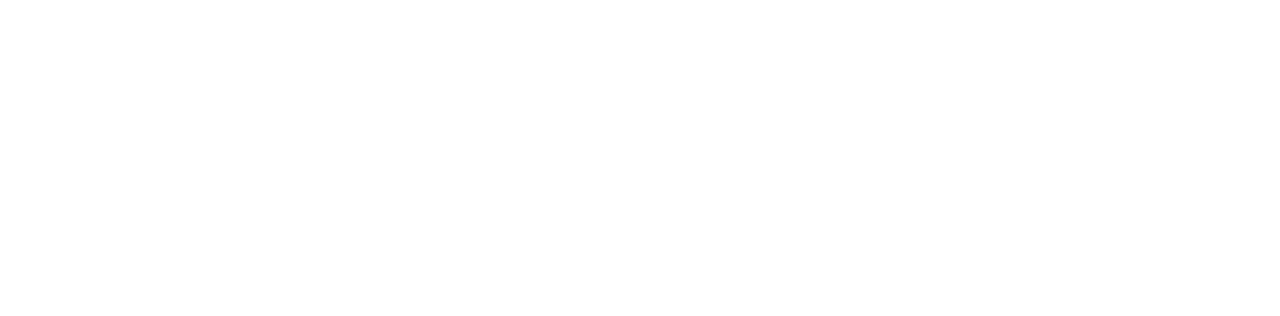
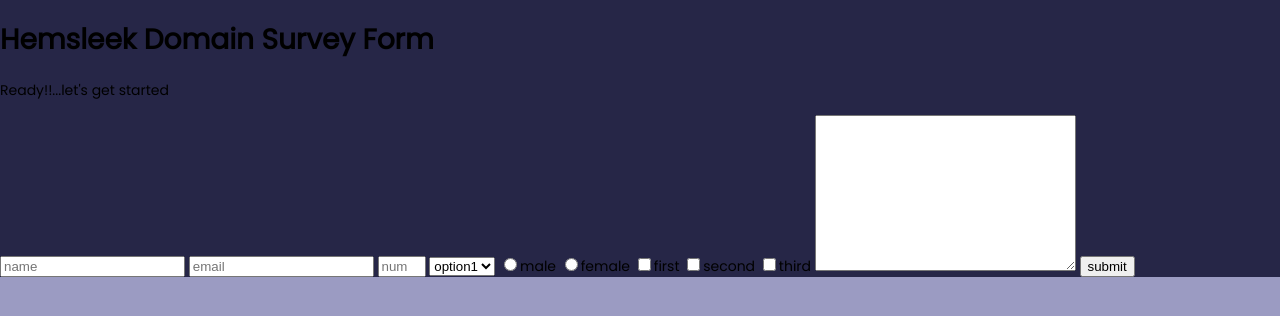
Before and after one commit to Hemsleek/FCC-survey-form, a plain HTML site: page index.html in a window 1280 px wide. Drawn offline with Linux system fonts and the light colour scheme.

Commit message:
WIP:survey form

```diff
--- a/css/style.css
+++ b/css/style.css
@@ -1,8 +1,33 @@
 html , body{
     margin:0;
     padding:0;
+    font-size:14px;
+    font-family: 'Poppins', sans-serif;
 
 }
 *{
     box-sizing: border-box;
 }
+body{
+
+    background-color: rgba(56, 57, 135, .5);
+}
+
+/*
+ HELPER STYLES START
+=================
+*/
+
+.flex{
+    display: flex;
+    margin:auto;
+    background-color: #262647;
+}
+.flex-col{
+    flex-direction: column;
+}
+
+/*
+ HELPER STYLES END
+=================
+*/
--- a/index.html
+++ b/index.html
@@ -4,8 +4,60 @@
     <meta charset="UTF-8">
     <meta name="viewport" content="width=device-width, initial-scale=1.0">
     <title>survey form</title>
+    <link href="https://fonts.googleapis.com/css2?family=Poppins:ital,wght@0,200;0,400;1,200&display=swap" rel="stylesheet">
+
+    <link rel="stylesheet" href="./css/style.css">
 </head>
 <body>
+    <script src="https://cdn.freecodecamp.org/testable-projects-fcc/v1/bundle.js"></script>
+    <div class="flex flex-col">
+        <header>
+            <h1 id="title">Hemsleek Domain Survey Form</h1>
+            <p id="description">Ready!!...let's get started</p>
+         </header>
 
+        <form action="#" id="survey-form">
+
+            <label id="name-label">
+                <input type="text" name="name" id="name" placeholder="name" required>
+            </label>
+            <label id="email-label">
+                <input type="email" name="email" id="email" placeholder="email" required>
+            </label>
+            <label id="number-label">
+                <input type="number" name="number" id="number" placeholder="number" min="2" max="8" required>
+            </label>
+
+            <select name="dropdown" id="dropdown">
+                <option value="1" id="dropdown">option1</option>
+                <option value="1" id="dropdown">option2</option>
+            </select>
+
+            <label for="male">
+                <input type="radio" name="sex" value="male" id="male">male
+            </label>
+            <label for="female">
+                <input type="radio" name="sex"  value="female" id="female">female
+            </label>
+
+
+            <label for="first">
+                <input id="first" type="checkbox" name="checking" value="1">first
+            </label>
+            <label for="second">
+                <input id="second" type="checkbox" name="checking" value="2">second
+            </label>
+            <label for="third">
+                <input id="third" type="checkbox" name="checking" value="3">third
+            </label>
+
+
+            <textarea name="comment" id="comment" cols="30" rows="10">
+
+            </textarea>
+            <button type="submit" id="submit">submit</button>
+
+        </form>
+    </div>
 </body>
 </html>
```
